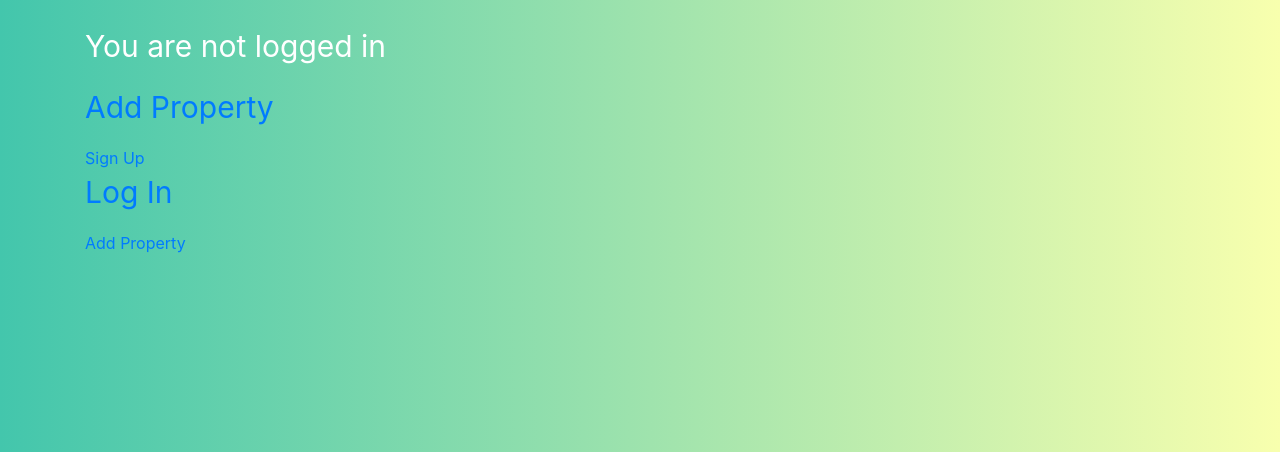
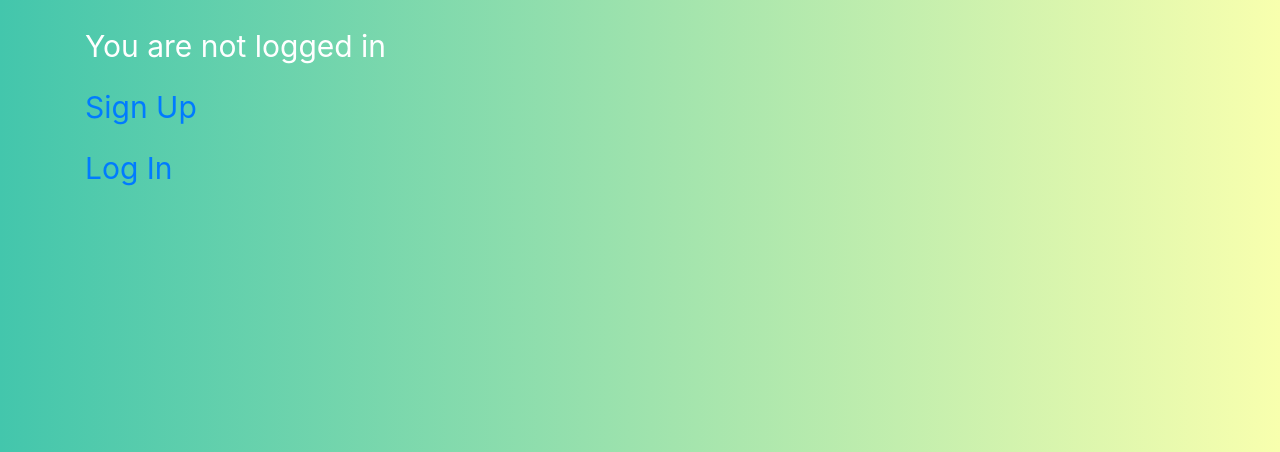
Before and after one commit to AleenaShibu/new_real_estate, a Django app: page / in a window 1280 px wide. Shown: the part 56-508 px from the top of the page. Run offline with Django 3.2, Linux system fonts and the light colour scheme; some libraries are stand-ins or nearby versions.

Commit message:
made changes in home.html

```diff
--- a/templates/home.html
+++ b/templates/home.html
@@ -24,7 +24,7 @@
 <div class="container m-3">
   <li class="lisit-inline-item">
        <img src="{{ element.photo.url }}"  alt="image"  height="250" width="250">
-     <h3 class="text-light">{{ element.owner_name}}</h3>
+     <h3 class="text-success">{{ element.owner_name}}</h3>
      <h4 class="text-success">{{ element.district }} :District</h4>
      <h5>{{ element.phone }}</h5>
      <h6>{{ element.price }} :Price</h6>
@@ -40,15 +40,14 @@
      {% endfor %}
   {% else %}
   <p>You are not logged in</p>
-  <p><a href="{% url 'login' %}">Add Property</a></p>
 
-<a href="{% provider_login_url 'github' %}">Sign Up</a>
+
+ <p> <a href="{% provider_login_url 'github' %}">Sign Up</a></p>
 
 <p><a href="{% url 'login' %}">Log In </a></p>
  {% endif %}
 
 
-     <a href="{% url 'addproperty' %}">Add Property</a>
 
 
 {% endblock body %}
```
Also changed, not shown: db.sqlite3.
